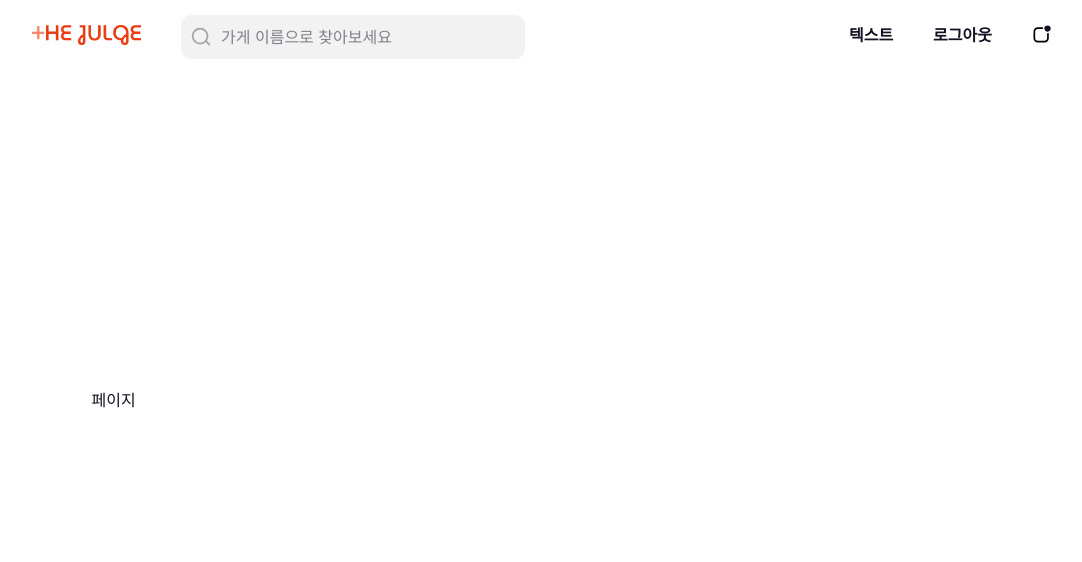
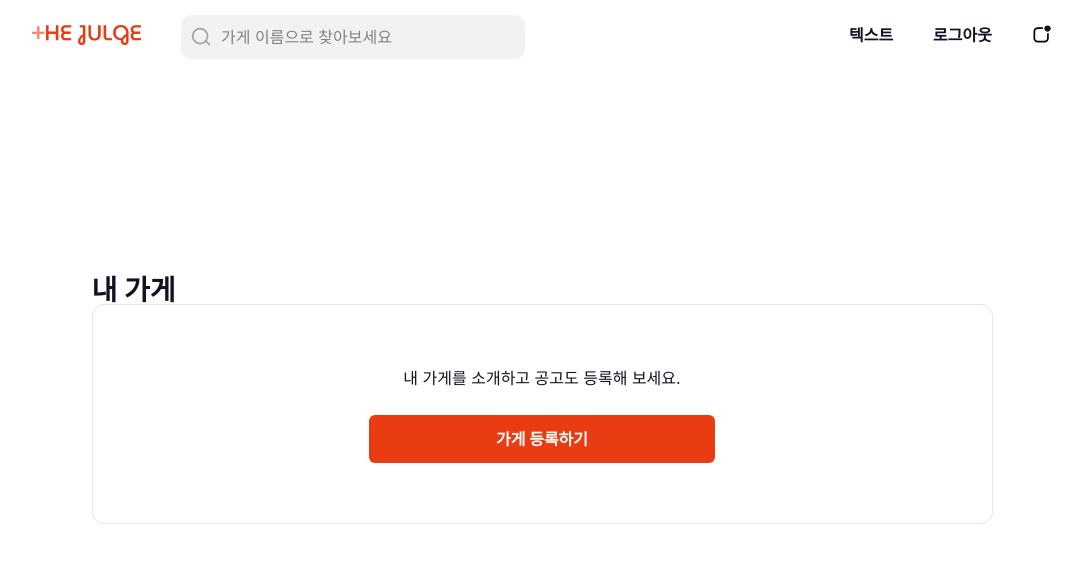
Before and after one commit to Yuseonhyang/thejulge, a React (Vite) app: page /mystore in a window 1280 px wide. Shown: the top 562 px of the page, without its empty margins (98-1180 px from the left). Built offline with nearby package versions, Linux system fonts and the light colour scheme.

Commit message:
Feat : NoStore 페이지 컴포넌트 생성 router update

```diff
--- a/src/App.tsx
+++ b/src/App.tsx
@@ -3,13 +3,13 @@ import Home from './pages/home';
 import Login from './pages/login';
 import SignUP from './pages/signup';
 import MyPage from './pages/myPage';
-import MyStore from './pages/myStore';
-import Post from './pages/myStore/post';
-import CreatePost from './pages/myStore/post/create';
 import PostList from './pages/post/index';
 import PostId from './pages/postId';
 import { AuthLayout } from './components/common/Layout/AuthLayout';
 import { Layout } from './components/common/Layout';
+import StoreRegisterPage from './pages/myStore/Store/StoreRegisterPage';
+import MyStorePage from './pages/myStore';
+import StoreEditPage from './pages/myStore/Store/StoreEditPage';
 
 function App() {
   return (
@@ -23,9 +23,9 @@ function App() {
         <Route path="/" element={<Layout />}>
           <Route index element={<Home />} />
           <Route path="mypage" element={<MyPage />} />
-          <Route path="mystore" element={<MyStore />}>
-            <Route path="post" element={<Post />} />
-            <Route path="post/create" element={<CreatePost />} />
+          <Route path="mystore" element={<MyStorePage />}>
+            <Route path="store/register" element={<StoreRegisterPage />} />
+            <Route path="store/edit" element={<StoreEditPage />} />
           </Route>
           <Route path="posts" element={<PostList />} />
           <Route path="posts/:postId" element={<PostId />} />
--- a/src/index.css
+++ b/src/index.css
@@ -62,17 +62,21 @@
 }
 
 @theme {
-  --text-4xl: 2.5rem;
-  --text-4xl--line-height: 3rem;
-  --text-4xl--font-weight: 500;
+  --text-5xl: 2.5rem;
+  --text-5xl--line-height: 3rem;
+  --text-5xl--font-weight: 500;
 
-  --text-3xl-bold: 2rem;
-  --text-3xl-bold--line-height: 2.375rem;
+  --text-4xl-bold: 2rem;
+  --text-4xl-bold--line-height: 2.375rem;
+  --text-4xl-bold--font-weight: 700;
+
+  --text-4xl-semi: 2rem;
+  --text-4xl-semi--line-height: 2.375rem;
+  --text-4xl-semi--font-weight: 600;
+
+  --text-3xl-bold: 1.75rem;
+  --text-3xl-bold--line-height: 1.75rem;
   --text-3xl-bold--font-weight: 700;
-
-  --text-3xl-semi: 2rem;
-  --text-3xl-semi--line-height: 2.375rem;
-  --text-3xl-semi--font-weight: 600;
 
   --text-2xl-bold: 1.5rem;
   --text-2xl-bold--line-height: 1.75rem;
--- /dev/null
+++ b/src/pages/myStore/Store/StoreEditPage.tsx
@@ -0,0 +1,7 @@
+export default function StoreEditPage() {
+  return (
+    <div>
+      <h1 className="text-3xl-bold">스토어 등록</h1>
+    </div>
+  );
+}
--- /dev/null
+++ b/src/pages/myStore/Store/StoreRegisterPage.tsx
@@ -0,0 +1,7 @@
+export default function StoreRegisterPage() {
+  return (
+    <div>
+      <h1 className="text-3xl-bold">스토어 등록</h1>
+    </div>
+  );
+}
--- /dev/null
+++ b/src/pages/myStore/components/my-store-page/MyStore.tsx
@@ -0,0 +1,21 @@
+import { useNavigate } from 'react-router-dom';
+import Button from '../../../../components/common/Button';
+
+export default function MyStore() {
+  const navigate = useNavigate();
+
+  return (
+    <div className="border-gray20 flex w-full flex-col items-center justify-center gap-6 rounded-xl border-1 py-15">
+      <p className="text-md-rg md:text-lg-rg">내 가게를 소개하고 공고도 등록해 보세요.</p>
+      <div className="w-27 md:w-86.5">
+        <Button
+          size="fullWidth"
+          variant="primary"
+          onClick={() => navigate('/mystore/store/register')}
+        >
+          가게 등록하기
+        </Button>
+      </div>
+    </div>
+  );
+}
--- /dev/null
+++ b/src/pages/myStore/components/my-store-page/NoStore.tsx
@@ -0,0 +1,21 @@
+import { useNavigate } from 'react-router-dom';
+import Button from '../../../../components/common/Button';
+
+export default function NoStore() {
+  const navigate = useNavigate();
+
+  return (
+    <div className="border-gray20 flex w-full flex-col items-center justify-center gap-6 rounded-xl border-1 py-15">
+      <p className="text-md-rg md:text-lg-rg">내 가게를 소개하고 공고도 등록해 보세요.</p>
+      <div className="w-27 md:w-86.5">
+        <Button
+          size="fullWidth"
+          variant="primary"
+          onClick={() => navigate('/mystore/store/register')}
+        >
+          가게 등록하기
+        </Button>
+      </div>
+    </div>
+  );
+}
--- a/src/pages/myStore/index.tsx
+++ b/src/pages/myStore/index.tsx
@@ -1,7 +1,11 @@
-export default function MyStore() {
+import NoStore from './components/my-store-page/NoStore';
+
+export default function MyStorePage() {
+  //내가게 정보 조회 후에 nostore 처리
   return (
     <div>
-      <div>페이지</div>
+      <h1 className="text-3xl-bold">내 가게</h1>
+      <NoStore />
     </div>
   );
 }
```
